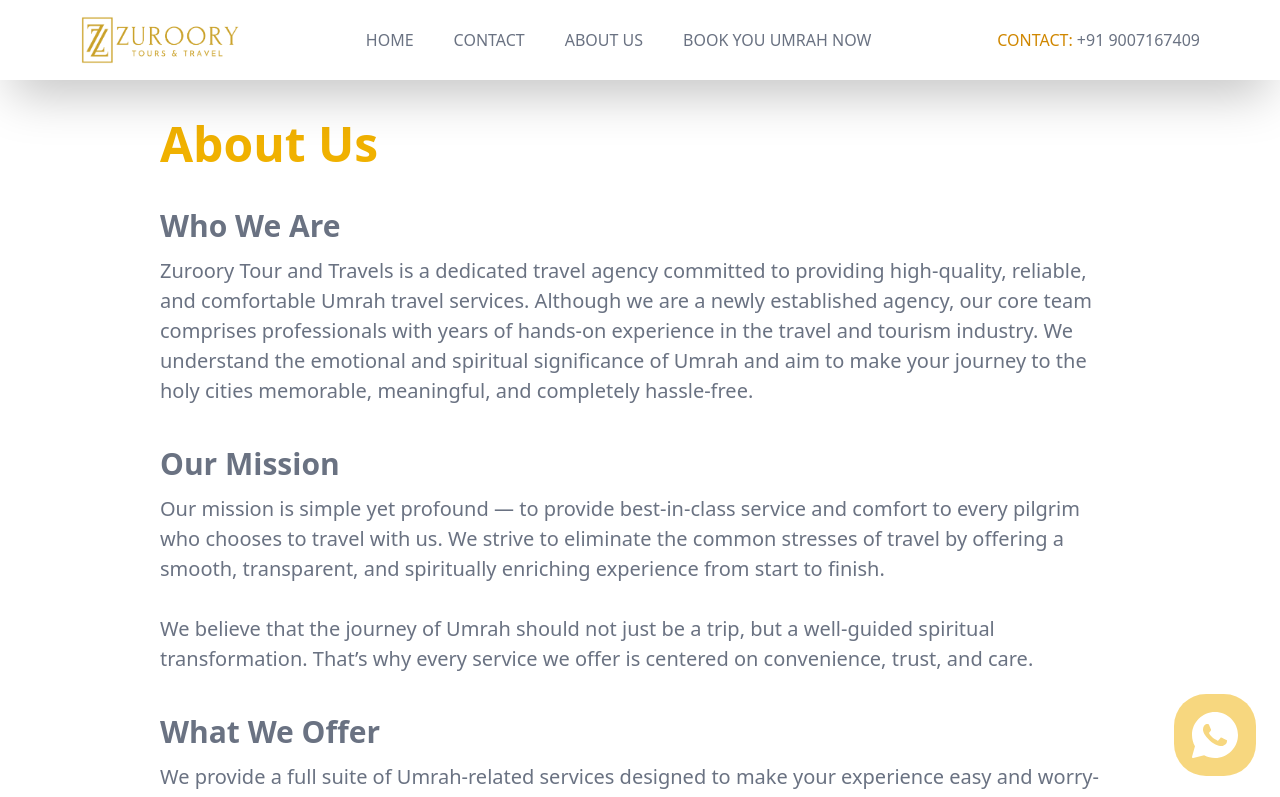
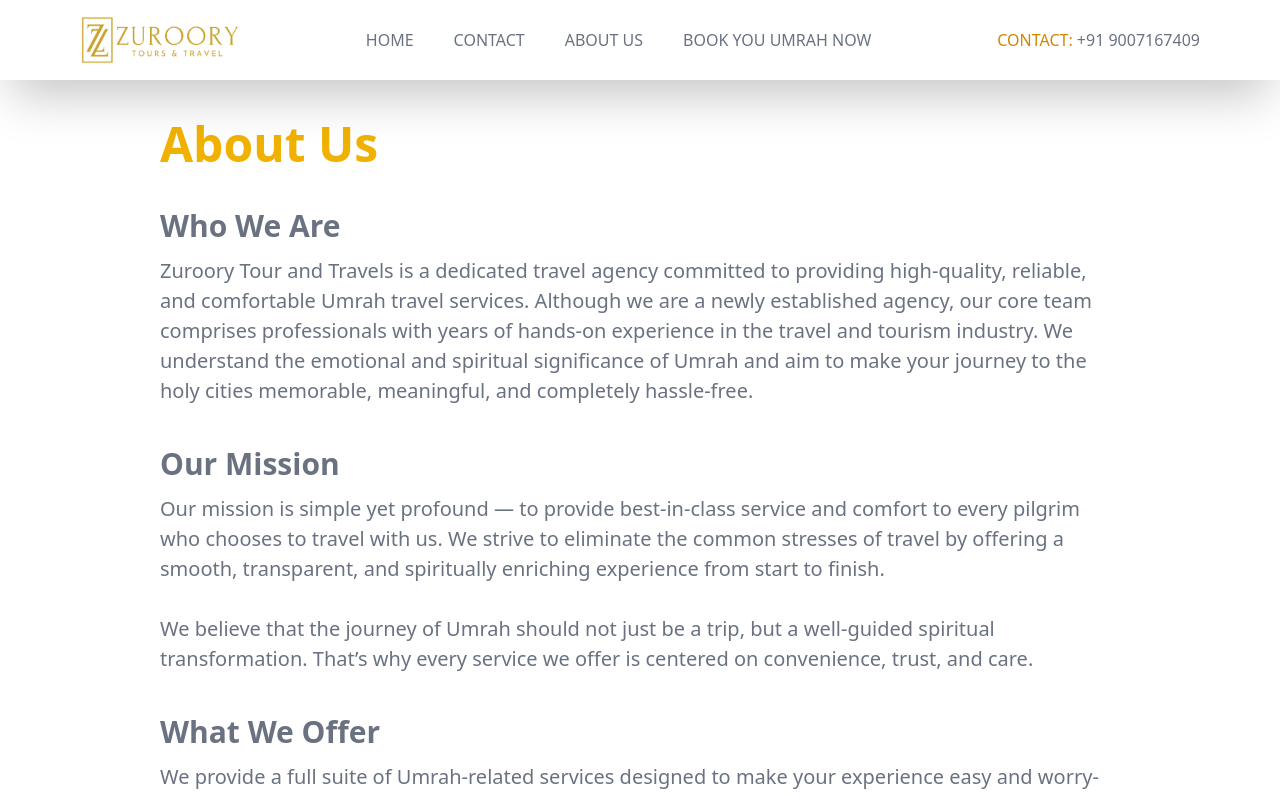
Before and after one commit to Amaanjan00/zuroorytourandtravels, a React (Vite) app: page /about in a window 1280 px wide. Shown: the top 797 px of the page. Built offline with nearby package versions, Linux system fonts and the light colour scheme; a web font is replaced by a local one.

Commit message:
minor changes

```diff
--- a/src/Components/Whatsapp.jsx
+++ b/src/Components/Whatsapp.jsx
@@ -3,7 +3,7 @@ import React from 'react'
 function Whatsapp() {
   return (
     <>
-        <div className='m-6 bg-yellow-500/50 backdrop-blur-2xl fixed z-9999999999 bottom-0 right-0 p-4 rounded-4xl'>
+        <div className='lg:hidden m-6 bg-yellow-500/50 backdrop-blur-2xl fixed z-9999999999 bottom-0 right-0 p-4 rounded-4xl'>
             <a href='tel:+919007167409'>
                 <svg xmlns="http://www.w3.org/2000/svg" x="0px" y="0px" width="50" height="50" fill='white' viewBox="0 0 50 50">
                     <path d="M25,2C12.318,2,2,12.318,2,25c0,3.96,1.023,7.854,2.963,11.29L2.037,46.73c-0.096,0.343-0.003,0.711,0.245,0.966 C2.473,47.893,2.733,48,3,48c0.08,0,0.161-0.01,0.24-0.029l10.896-2.699C17.463,47.058,21.21,48,25,48c12.682,0,23-10.318,23-23 S37.682,2,25,2z M36.57,33.116c-0.492,1.362-2.852,2.605-3.986,2.772c-1.018,0.149-2.306,0.213-3.72-0.231 c-0.857-0.27-1.957-0.628-3.366-1.229c-5.923-2.526-9.791-8.415-10.087-8.804C15.116,25.235,13,22.463,13,19.594 s1.525-4.28,2.067-4.864c0.542-0.584,1.181-0.73,1.575-0.73s0.787,0.005,1.132,0.021c0.363,0.018,0.85-0.137,1.329,1.001 c0.492,1.168,1.673,4.037,1.819,4.33c0.148,0.292,0.246,0.633,0.05,1.022c-0.196,0.389-0.294,0.632-0.59,0.973 s-0.62,0.76-0.886,1.022c-0.296,0.291-0.603,0.606-0.259,1.19c0.344,0.584,1.529,2.493,3.285,4.039 c2.255,1.986,4.158,2.602,4.748,2.894c0.59,0.292,0.935,0.243,1.279-0.146c0.344-0.39,1.476-1.703,1.869-2.286 s0.787-0.487,1.329-0.292c0.542,0.194,3.445,1.604,4.035,1.896c0.59,0.292,0.984,0.438,1.132,0.681 C37.062,30.587,37.062,31.755,36.57,33.116z"></path>
```
